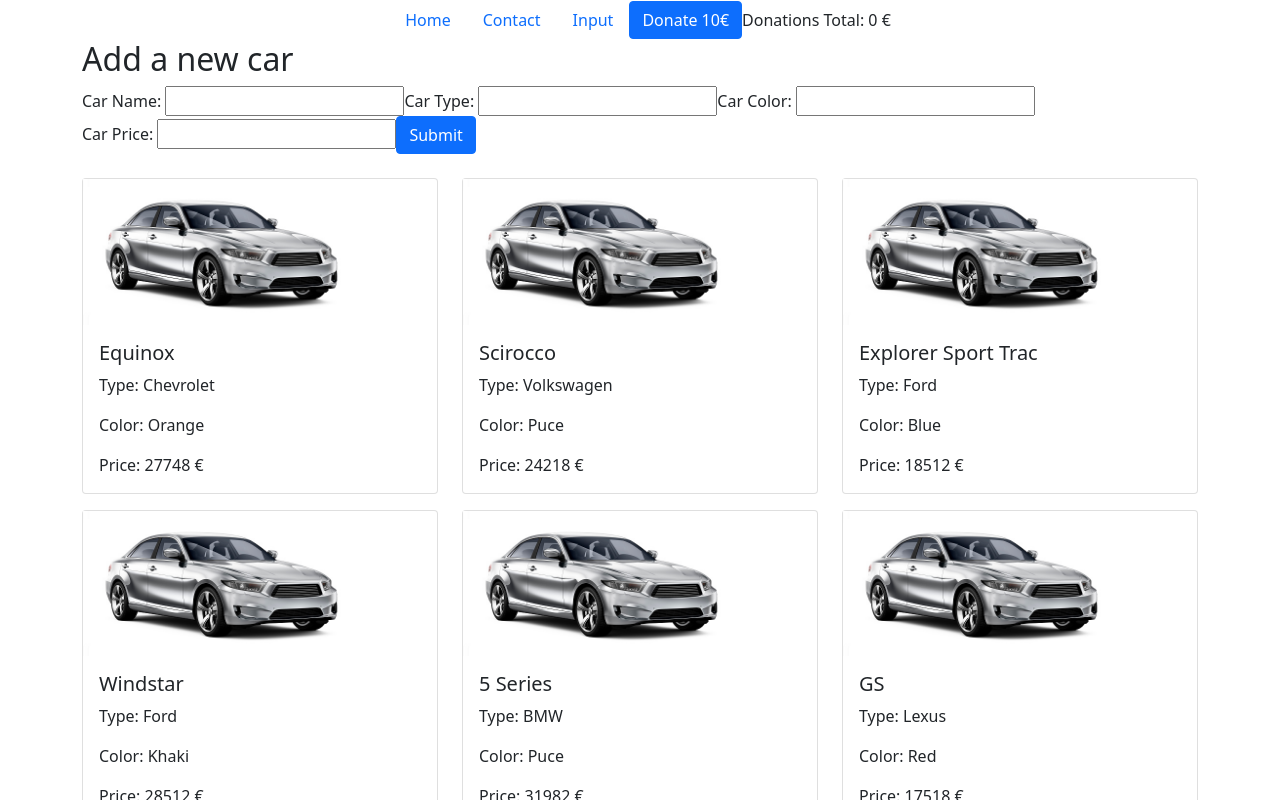
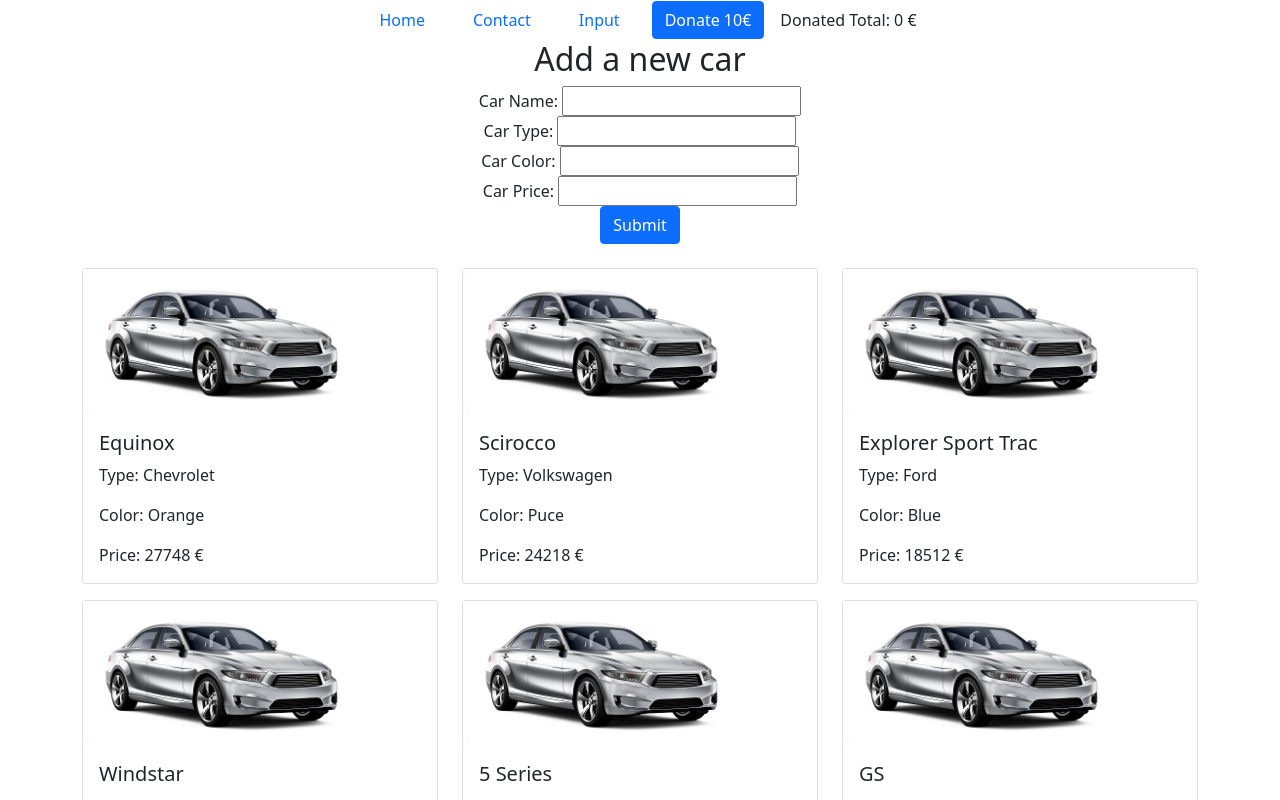
Before and after one commit to Encelatus/FE21-Angular-DAY02-Samue-Michael, an Angular app: page / in a window 1280 px wide. Shown: the top 800 px of the page. Built offline with nearby package versions, Linux system fonts and the light colour scheme.

Commit message:
design tweaks and reset function added after form submit

```diff
--- a/src/app/home/home.component.html
+++ b/src/app/home/home.component.html
@@ -1,6 +1,6 @@
-<div>
+<div class="d-flex flex-column align-items-center">
     <h2>Add a new car</h2>
-    <form [formGroup]="info" (ngSubmit)="onSubmit(cars)">
+    <form class="d-flex flex-column align-items-center" [formGroup]="info" (ngSubmit)="onSubmit(cars)">
         <label>
             Car Name:
             <input type="text" id="carName" formControlName="carName">
--- a/src/app/home/home.component.ts
+++ b/src/app/home/home.component.ts
@@ -30,6 +30,7 @@
       carPrice: Price
     }
     cars.push(car);
+    this.info.reset();
   }
   }
 
--- a/src/app/navigation/navigation.component.html
+++ b/src/app/navigation/navigation.component.html
@@ -1,21 +1,21 @@
 <ul class="nav justify-content-center navBar">
-  <li class="nav-item">
+  <li class="nav-item mx-2">
     <a class="nav-link active" aria-current="page" routerLink="/">Home</a>
   </li>
-  <li class="nav-item">
+  <li class="nav-item mx-2">
     <a class="nav-link" routerLink="/contact">Contact</a>
   </li>
-  <li class="nav-item d-flex">
+  <li class="nav-item d-flex mx-2">
     <a class="nav-link" routerLink="/input">Input</a>
   </li>
   <ng-template [ngIf]="donationCounter >= 200">
     <div class="align-self-center"><i class="bi bi-star-fill"></i> You are VIP <i class="bi bi-star-fill"></i></div>
   </ng-template>
-  <li class="nav-item d-flex">
+  <li class="nav-item d-flex mx-2">
     <button (click)="countDonations()" class="btn btn-primary align-self-center">Donate 10€</button>
   </li>
-  <li class="nav-item d-flex">
-    <div class="align-self-center">Donations Total: {{donationCounter}} €
+  <li class="nav-item d-flex mx-2">
+    <div class="align-self-center">Donated Total: {{donationCounter}} €
     </div>
   </li>
 </ul>
```
